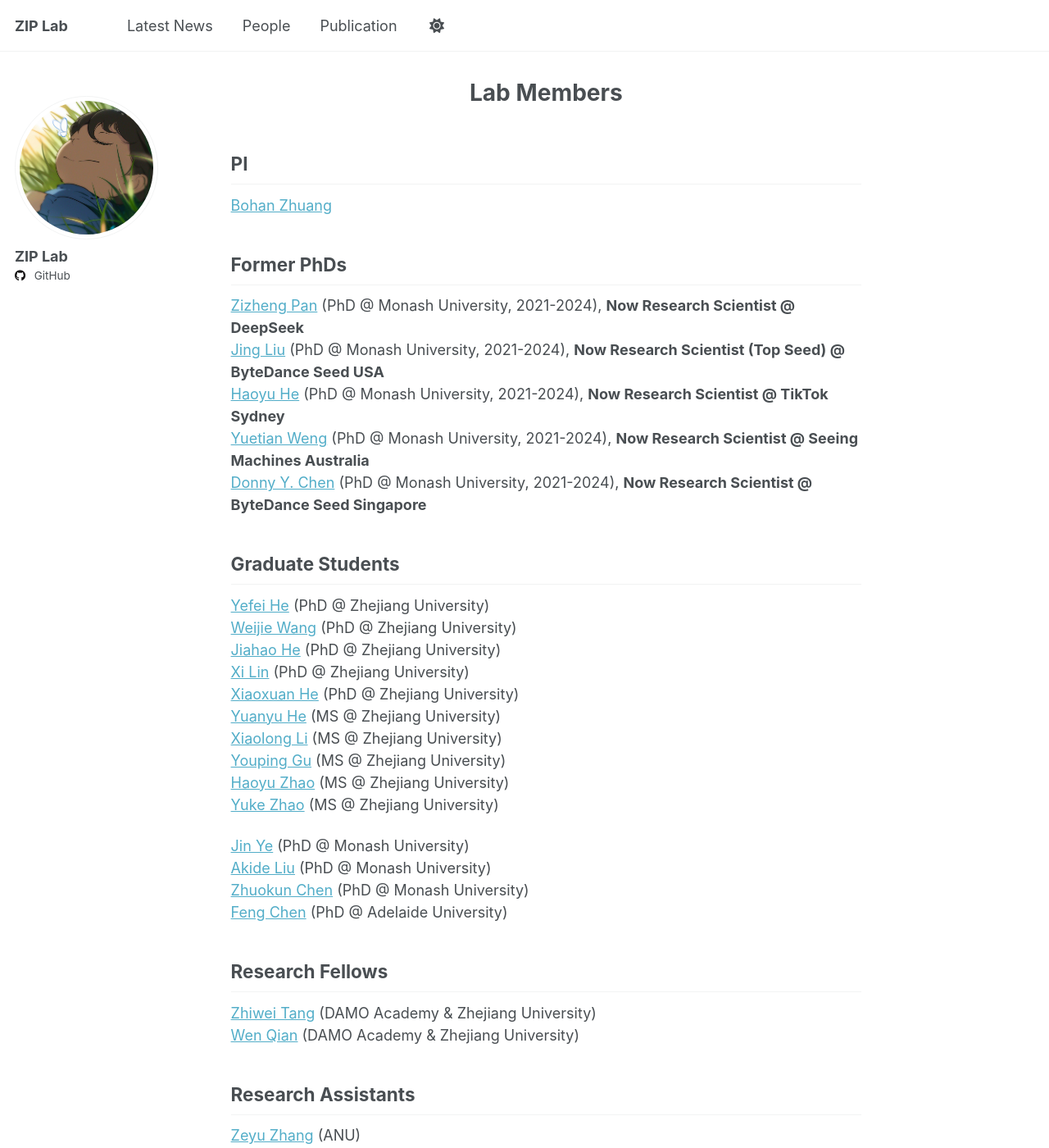
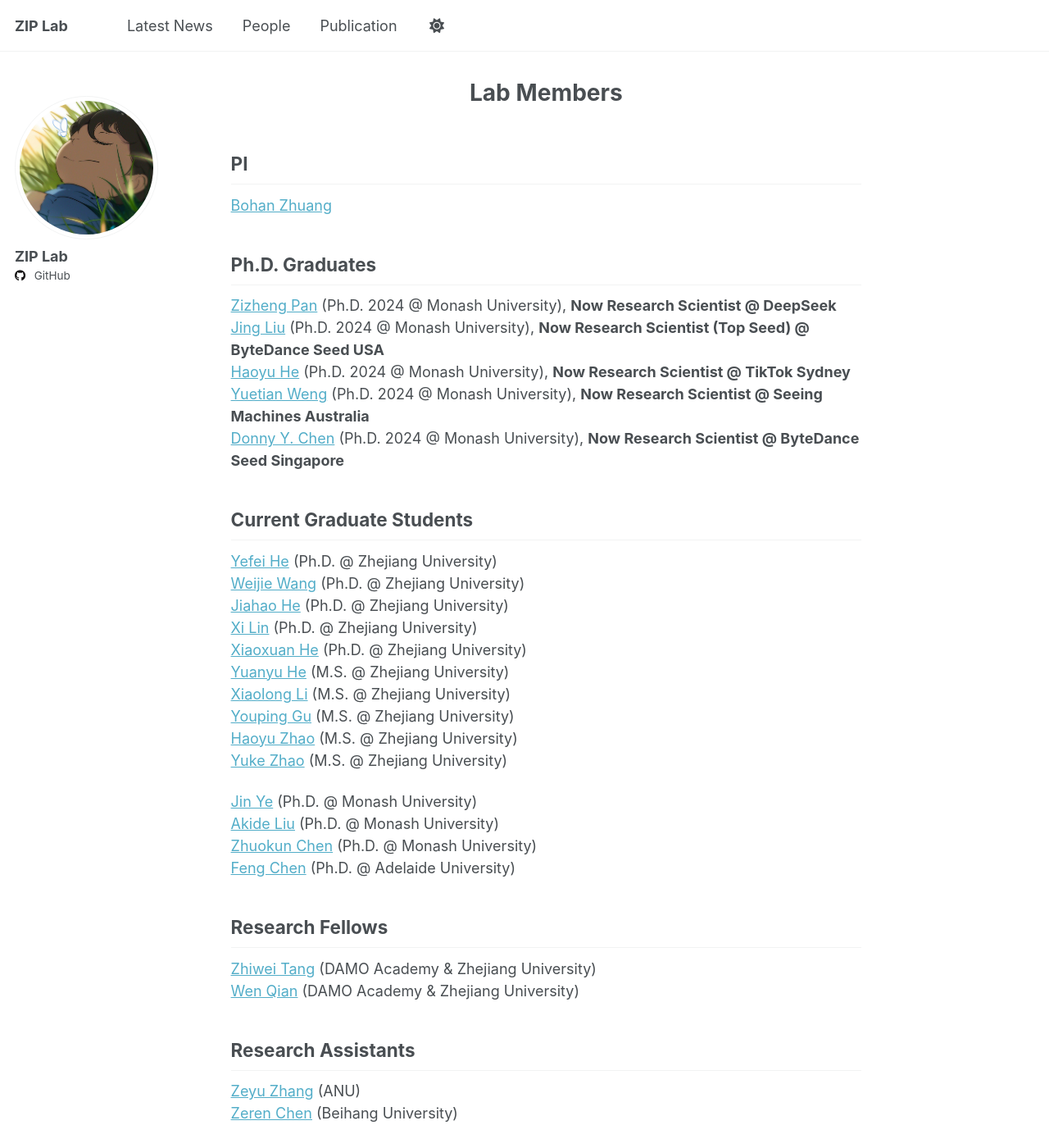
Before and after one commit to ziplab/ziplab.github.io, a Jekyll site: the page built from _pages/people.md, in a window 1280 px wide and 1400 px high. Shown: the whole window at 82% size. Built offline with Jekyll 4.4.1, drawn with Linux system fonts in a browser that asks for light colours.

Commit message:
Update people.md

```diff
--- a/_pages/people.md
+++ b/_pages/people.md
@@ -6,30 +6,30 @@ author_profile: true
 ## PI
 [Bohan Zhuang](https://bohanzhuang.github.io/)
 
-## Former PhDs
-[Zizheng Pan](https://scholar.google.com.au/citations?user=w_VMopoAAAAJ&hl=en) (PhD @ Monash University, 2021-2024), **Now Research Scientist @ DeepSeek**
-[Jing Liu](https://scholar.google.com/citations?user=-lHaZH4AAAAJ&hl=en) (PhD @ Monash University, 2021-2024), **Now Research Scientist (Top Seed) @ ByteDance Seed USA**
-[Haoyu He](https://scholar.google.com/citations?user=aU1zMhUAAAAJ&hl=en) (PhD @ Monash University, 2021-2024), **Now Research Scientist @ TikTok Sydney**
-[Yuetian Weng](https://openreview.net/profile?id=~Yuetian_Weng1) (PhD @ Monash University, 2021-2024), **Now Research Scientist @ Seeing Machines Australia**
-[Donny Y. Chen](https://scholar.google.com.sg/citations?user=GqgGZlQAAAAJ) (PhD @ Monash University, 2021-2024), **Now Research Scientist @ ByteDance Seed Singapore**
+## Ph.D. Graduates
+[Zizheng Pan](https://scholar.google.com.au/citations?user=w_VMopoAAAAJ&hl=en) (Ph.D. 2024 @ Monash University), **Now Research Scientist @ DeepSeek**
+[Jing Liu](https://scholar.google.com/citations?user=-lHaZH4AAAAJ&hl=en) (Ph.D. 2024 @ Monash University), **Now Research Scientist (Top Seed) @ ByteDance Seed USA**
+[Haoyu He](https://scholar.google.com/citations?user=aU1zMhUAAAAJ&hl=en) (Ph.D. 2024 @ Monash University), **Now Research Scientist @ TikTok Sydney**
+[Yuetian Weng](https://openreview.net/profile?id=~Yuetian_Weng1) (Ph.D. 2024 @ Monash University), **Now Research Scientist @ Seeing Machines Australia**
+[Donny Y. Chen](https://scholar.google.com.sg/citations?user=GqgGZlQAAAAJ) (Ph.D. 2024 @ Monash University), **Now Research Scientist @ ByteDance Seed Singapore**
 
 
-## Graduate Students
-[Yefei He](https://hexy.tech/publication/) (PhD @ Zhejiang University)
-[Weijie Wang](https://lhmd.top/) (PhD @ Zhejiang University)
-[Jiahao He](https://github.com/Hygge02) (PhD @ Zhejiang University)
-[Xi Lin](https://profile.erix025.me/) (PhD @ Zhejiang University)
-[Xiaoxuan He](https://scholar.google.com/citations?user=Q8EDNIgAAAAJ&hl=zh-CN) (PhD @ Zhejiang University)
-[Yuanyu He](https://github.com/Yuanyu0) (MS @ Zhejiang University)
-[Xiaolong Li](https://xiaolong-li1.github.io/) (MS @ Zhejiang University)
-[Youping Gu](https://github.com/Tacossp) (MS @ Zhejiang University)
-[Haoyu Zhao](zhao-haoyu.github.io) (MS @ Zhejiang University)
-[Yuke Zhao]() (MS @ Zhejiang University)
+## Current Graduate Students
+[Yefei He](https://hexy.tech/publication/) (Ph.D. @ Zhejiang University)
+[Weijie Wang](https://lhmd.top/) (Ph.D. @ Zhejiang University)
+[Jiahao He](https://github.com/Hygge02) (Ph.D. @ Zhejiang University)
+[Xi Lin](https://profile.erix025.me/) (Ph.D. @ Zhejiang University)
+[Xiaoxuan He](https://scholar.google.com/citations?user=Q8EDNIgAAAAJ&hl=zh-CN) (Ph.D. @ Zhejiang University)
+[Yuanyu He](https://github.com/Yuanyu0) (M.S. @ Zhejiang University)
+[Xiaolong Li](https://xiaolong-li1.github.io/) (M.S. @ Zhejiang University)
+[Youping Gu](https://github.com/Tacossp) (M.S. @ Zhejiang University)
+[Haoyu Zhao](zhao-haoyu.github.io) (M.S. @ Zhejiang University)
+[Yuke Zhao](https://hzeroyuke.github.io/my_blog/) (M.S. @ Zhejiang University)
 
-[Jin Ye](https://scholar.google.com/citations?user=UFBrJOAAAAAJ) (PhD @ Monash University)
-[Akide Liu](https://scholar.google.com/citations?hl=en&user=1HjSeKgAAAAJ) (PhD @ Monash University)
-[Zhuokun Chen](https://openreview.net/profile?id=%7EZhuokun_Chen4) (PhD @ Monash University)
-[Feng Chen](https://github.com/Chenfeng1271) (PhD @ Adelaide University)
+[Jin Ye](https://scholar.google.com/citations?user=UFBrJOAAAAAJ) (Ph.D. @ Monash University)
+[Akide Liu](https://scholar.google.com/citations?hl=en&user=1HjSeKgAAAAJ) (Ph.D. @ Monash University)
+[Zhuokun Chen](https://openreview.net/profile?id=%7EZhuokun_Chen4) (Ph.D. @ Monash University)
+[Feng Chen](https://github.com/Chenfeng1271) (Ph.D. @ Adelaide University)
 
 
 ## Research Fellows
@@ -39,3 +39,4 @@ author_profile: true
 
 ## Research Assistants
 [Zeyu Zhang](https://steve-zeyu-zhang.github.io/) (ANU)
+[Zeren Chen](https://scholar.google.com/citations?user=fdDOA-0AAAAJ&hl=zh-CN) (Beihang University)
```
